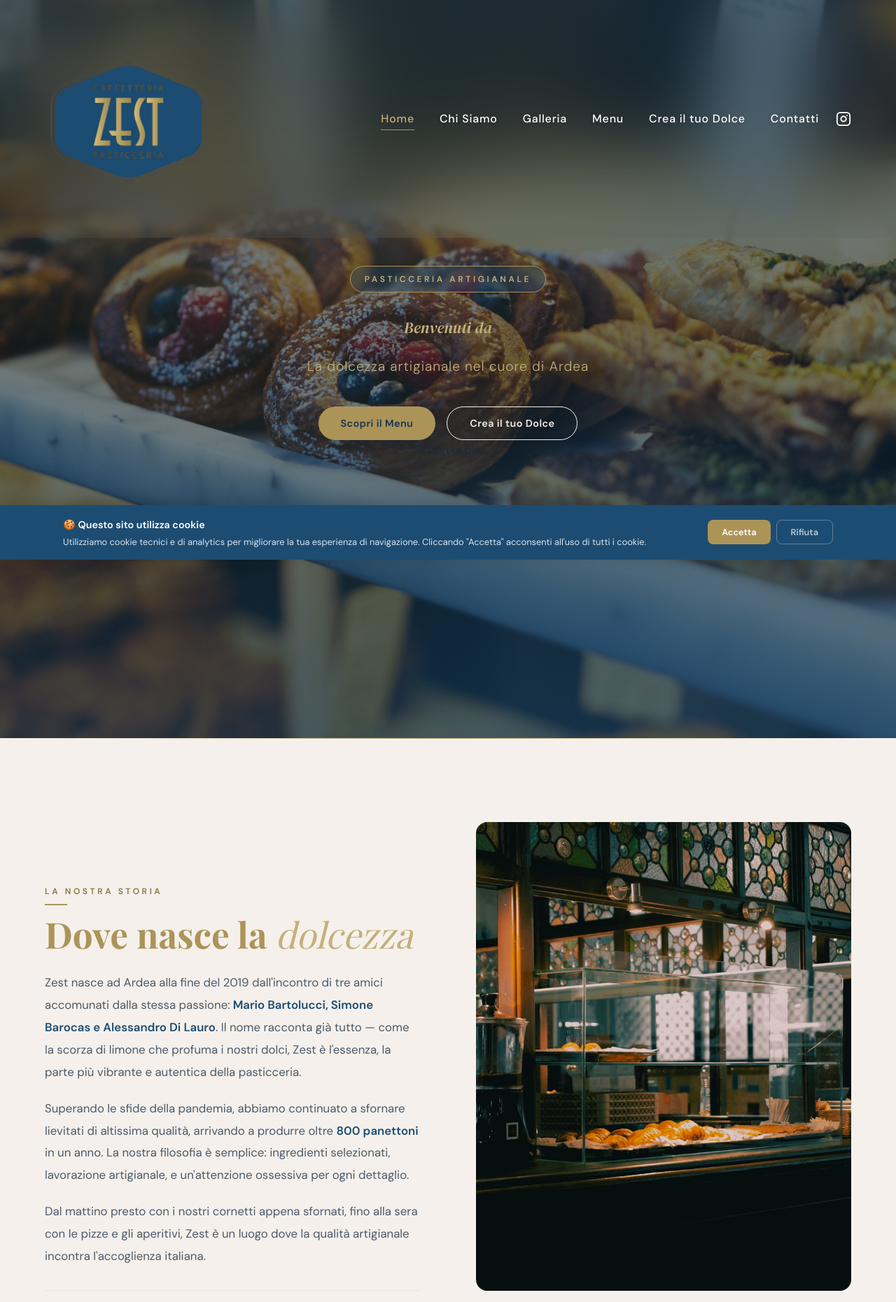
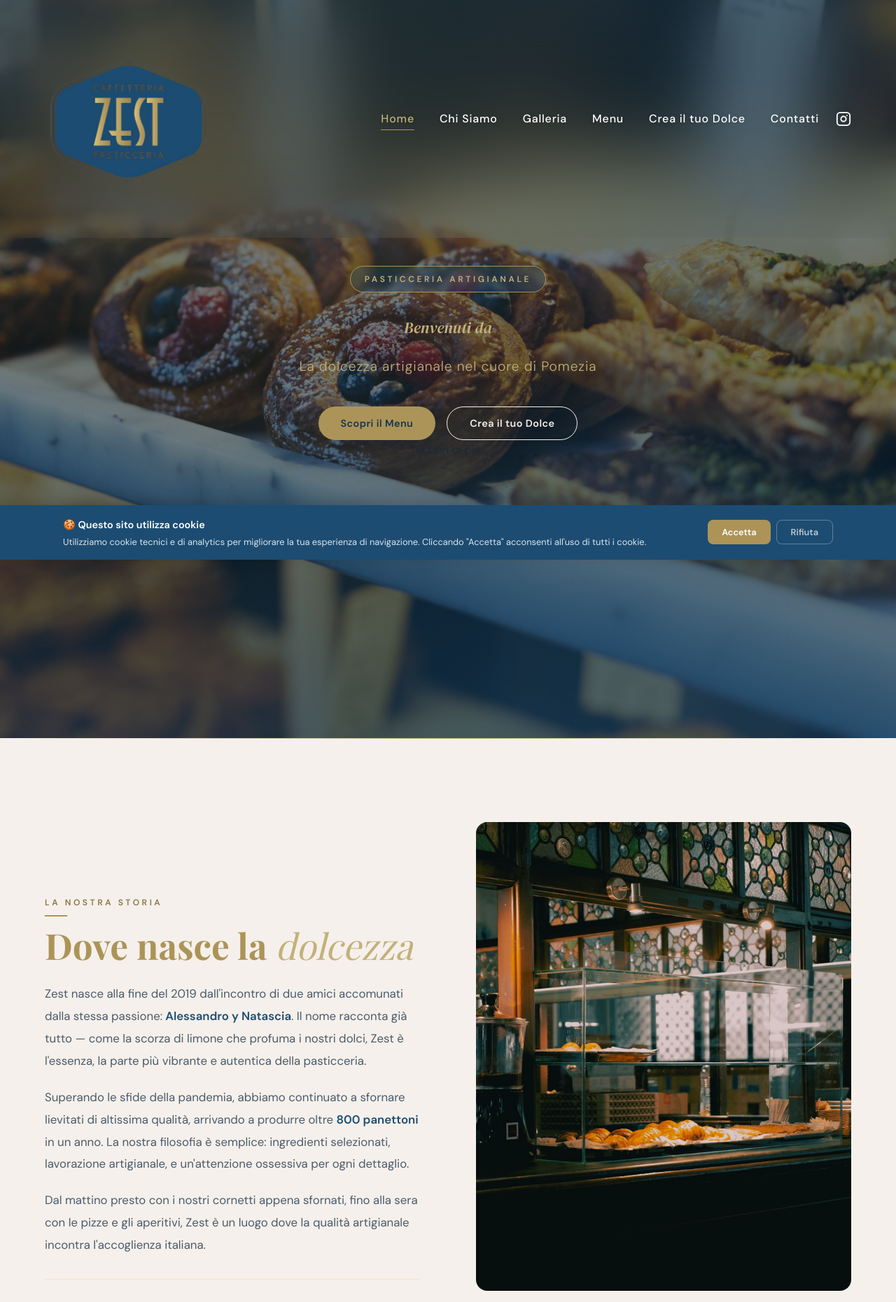
Before and after one commit to lmgeek/pasticeria-zest, a React (Vite) app: page / in a window 1280 px wide. Shown: the top 1861 px of the page at 70% size. Built offline with nearby package versions, Linux system fonts and the light colour scheme; a web font is replaced by a local one.

Commit message:
Update header and directions

```diff
--- a/src/App.css
+++ b/src/App.css
@@ -19,7 +19,12 @@
 
 /* ====== NAVBAR ====== */
 .navbar{position:fixed;top:0;left:0;right:0;z-index:1000;padding:50px 0;background:transparent;backdrop-filter:blur(50px);-webkit-backdrop-filter:blur(50px);transition:all var(--transition)}
-.navbar.scrolled{padding:10px 0;box-shadow:0 1px 0 rgba(28,76,114,0.06)}
+.navbar.scrolled{padding:10px 0;box-shadow:0 1px 0 rgba(28,76,114,0.06);background:#ede5d8}
+.navbar.scrolled .nav-links a{color:#1a1a1a;text-shadow:none}
+.navbar.scrolled .nav-links a:hover,.navbar.scrolled .nav-links a.active{color:var(--gold-dark)}
+.navbar.scrolled .nav-social{color:#1a1a1a;filter:none}
+.navbar.scrolled .nav-social:hover{color:var(--gold-dark)}
+.navbar.scrolled .nav-toggle span{background:#1a1a1a}
 .navbar .container{display:flex;align-items:center;justify-content:space-between}
 .nav-logo{display:flex;align-items:center;z-index:2}
 .nav-logo-img{height:240px;width:auto;display:block;transition:height var(--transition)}
--- a/src/components/About.jsx
+++ b/src/components/About.jsx
@@ -21,8 +21,8 @@ export default function About() {
             <span className="section-label">La Nostra Storia</span>
             <h2 className="section-title">Dove nasce la <span className="italic">dolcezza</span></h2>
             <p className="about-paragraph">
-              Zest nasce ad Ardea alla fine del 2019 dall'incontro di tre amici accomunati dalla stessa passione:
-              <strong> Mario Bartolucci, Simone Barocas e Alessandro Di Lauro</strong>.
+              Zest nasce alla fine del 2019 dall'incontro di due amici accomunati dalla stessa passione:
+              <strong> Alessandro y Natascia</strong>.
               Il nome racconta già tutto — come la scorza di limone che profuma i nostri dolci,
               Zest è l'essenza, la parte più vibrante e autentica della pasticceria.
             </p>
@@ -36,7 +36,7 @@ export default function About() {
               Zest è un luogo dove la qualità artigianale incontra l'accoglienza italiana.
             </p>
             <div className="about-signature">
-              <span className="about-signature-name">Mario, Simone & Alessandro</span>
+              <span className="about-signature-name">Alessandro y Natascia</span>
               <span className="about-signature-role">Fondatori</span>
             </div>
           </div>
--- a/src/components/Contact.jsx
+++ b/src/components/Contact.jsx
@@ -10,7 +10,7 @@ export default function Contact() {
         </div>
         <div className="contact-grid">
           <div className="contact-info">
-            <ContactCard icon={<PinIcon />} title="Indirizzo" text="Via Laurentina, 24\n00040 Ardea RM, Italia" />
+            <ContactCard icon={<PinIcon />} title="Indirizzo" text="Calle Rattazzi\n00040 Pomezia RM, Italia" />
             <ContactCard icon={<PhoneIcon />} title="Telefono" link="tel:+393738676326" linkText="+39 373 867 6326" />
             <ContactCard icon={<MailIcon />} title="Email" link="mailto:info@zestpasticceria.it" linkText="info@zestpasticceria.it" />
             <ContactCard icon={<ClockIcon />} title="Orari" text="Lun–Sab: 07:00–20:00\nDom: 08:00–13:00" />
@@ -26,7 +26,7 @@ export default function Contact() {
               <div className="map-pin">
                 <svg width="48" height="48" viewBox="0 0 24 24" fill="currentColor"><path d="M21 10c0 7-9 13-9 13s-9-6-9-13a9 9 0 0 1 18 0z"/><circle cx="12" cy="10" r="3" fill="white"/></svg>
               </div>
-              <p>Zest Pasticceria<br />Via Laurentina, 24 – Ardea</p>
+              <p>Zest Pasticceria<br />Calle Rattazzi – Pomezia</p>
             </div>
           </div>
         </div>
--- a/src/components/Footer.jsx
+++ b/src/components/Footer.jsx
@@ -13,7 +13,7 @@ export default function Footer({ scrollTo }) {
         <div className="footer-content">
           <div className="footer-brand">
             <span className="footer-logo">✦ Zest</span>
-            <p>Pasticceria Artigianale – Ardea, RM</p>
+            <p>Pasticceria Artigianale – Pomezia, RM</p>
           </div>
           <div className="footer-links">
             {LINKS.map(l => (
--- a/src/components/Hero.jsx
+++ b/src/components/Hero.jsx
@@ -13,7 +13,7 @@ export default function Hero({ scrollTo }) {
         <h1 className="hero-title">
           <span className="hero-title-line hero-title-line--small">Benvenuti da</span>
         </h1>
-        <p className="hero-subtitle">La dolcezza artigianale nel cuore di Ardea</p>
+        <p className="hero-subtitle">La dolcezza artigianale nel cuore di Pomezia</p>
         <div className="hero-actions">
           <button className="btn btn-primary" onClick={() => scrollTo('menu')}>Scopri il Menu</button>
           <button className="btn btn-secondary" onClick={() => scrollTo('designer')}>Crea il tuo Dolce</button>
```
